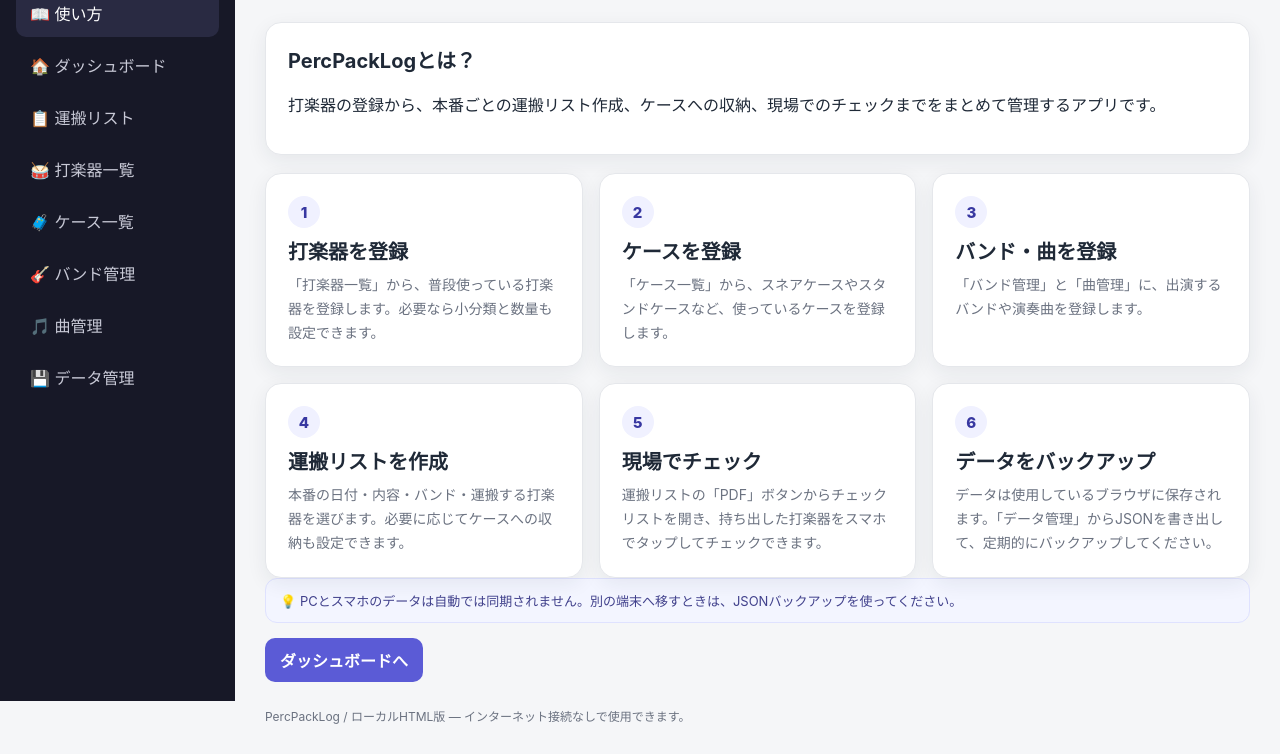
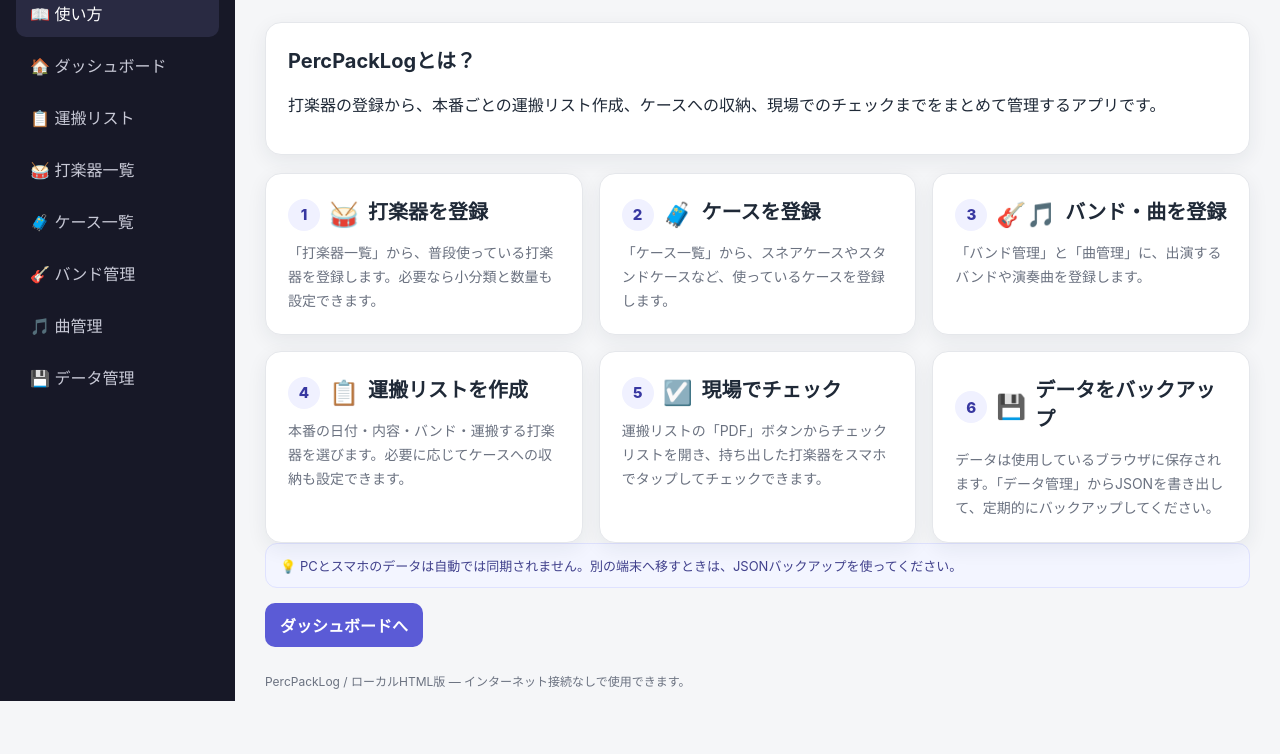
Before and after one commit to yusaku0715/PercPackLog, a plain HTML site: page index.html in a window 1280 px wide. Shown: the part 99-853 px from the top of the page. After the commit the page ends 818 px from the top, so only its background shows below. Drawn offline with Linux system fonts and the light colour scheme.

Commit message:
Add files via upload
説明の画面にアイコンを追加

```diff
--- a/index.html
+++ b/index.html
@@ -62,7 +62,7 @@ label{font-size:13px;font-weight:700;display:block;margin-bottom:6px}
 .close{border:0;background:#f0f1f4;border-radius:50%;width:34px;height:34px;font-size:18px}
 .footer-note{font-size:12px;color:var(--muted);margin-top:25px}
 
-.guide-grid{grid-template-columns:repeat(3,1fr);align-items:stretch}.guide-step{margin-bottom:0}.guide-step h2{margin:8px 0 8px}.guide-step p{margin:0;color:var(--muted);font-size:14px;line-height:1.7}.guide-num{width:32px;height:32px;border-radius:50%;display:flex;align-items:center;justify-content:center;background:#f0f1ff;color:#3838a1;font-weight:800;font-size:15px}
+.guide-grid{grid-template-columns:repeat(3,1fr);align-items:stretch}.guide-step{margin-bottom:0}.guide-step h2{margin:0 0 8px}.guide-step p{margin:0;color:var(--muted);font-size:14px;line-height:1.7}.guide-title{display:flex;align-items:center;gap:9px;margin-bottom:8px}.guide-num{width:32px;height:32px;border-radius:50%;display:flex;align-items:center;justify-content:center;background:#f0f1ff;color:#3838a1;font-weight:800;font-size:15px;flex:0 0 32px}.guide-icon{font-size:24px;line-height:1;display:inline-flex;align-items:center;justify-content:center;min-width:28px}.guide-title h2{flex:1;min-width:0}
 @media(max-width:800px){
  .app{width:100%;min-width:0}
  .sidebar{width:60px;min-width:60px;flex:0 0 60px;padding:14px 6px;overflow:hidden}
@@ -134,12 +134,12 @@ label{font-size:13px;font-weight:700;display:block;margin-bottom:6px}
     <p>打楽器の登録から、本番ごとの運搬リスト作成、ケースへの収納、現場でのチェックまでをまとめて管理するアプリです。</p>
   </div>
   <div class="grid guide-grid">
-    <div class="card guide-step"><div class="guide-num">1</div><h2>打楽器を登録</h2><p>「打楽器一覧」から、普段使っている打楽器を登録します。必要なら小分類と数量も設定できます。</p></div>
-    <div class="card guide-step"><div class="guide-num">2</div><h2>ケースを登録</h2><p>「ケース一覧」から、スネアケースやスタンドケースなど、使っているケースを登録します。</p></div>
-    <div class="card guide-step"><div class="guide-num">3</div><h2>バンド・曲を登録</h2><p>「バンド管理」と「曲管理」に、出演するバンドや演奏曲を登録します。</p></div>
-    <div class="card guide-step"><div class="guide-num">4</div><h2>運搬リストを作成</h2><p>本番の日付・内容・バンド・運搬する打楽器を選びます。必要に応じてケースへの収納も設定できます。</p></div>
-    <div class="card guide-step"><div class="guide-num">5</div><h2>現場でチェック</h2><p>運搬リストの「PDF」ボタンからチェックリストを開き、持ち出した打楽器をスマホでタップしてチェックできます。</p></div>
-    <div class="card guide-step"><div class="guide-num">6</div><h2>データをバックアップ</h2><p>データは使用しているブラウザに保存されます。「データ管理」からJSONを書き出して、定期的にバックアップしてください。</p></div>
+    <div class="card guide-step"><div class="guide-title"><div class="guide-num">1</div><div class="guide-icon">🥁</div><h2>打楽器を登録</h2></div><p>「打楽器一覧」から、普段使っている打楽器を登録します。必要なら小分類と数量も設定できます。</p></div>
+    <div class="card guide-step"><div class="guide-title"><div class="guide-num">2</div><div class="guide-icon">🧳</div><h2>ケースを登録</h2></div><p>「ケース一覧」から、スネアケースやスタンドケースなど、使っているケースを登録します。</p></div>
+    <div class="card guide-step"><div class="guide-title"><div class="guide-num">3</div><div class="guide-icon">🎸🎵</div><h2>バンド・曲を登録</h2></div><p>「バンド管理」と「曲管理」に、出演するバンドや演奏曲を登録します。</p></div>
+    <div class="card guide-step"><div class="guide-title"><div class="guide-num">4</div><div class="guide-icon">📋</div><h2>運搬リストを作成</h2></div><p>本番の日付・内容・バンド・運搬する打楽器を選びます。必要に応じてケースへの収納も設定できます。</p></div>
+    <div class="card guide-step"><div class="guide-title"><div class="guide-num">5</div><div class="guide-icon">☑️</div><h2>現場でチェック</h2></div><p>運搬リストの「PDF」ボタンからチェックリストを開き、持ち出した打楽器をスマホでタップしてチェックできます。</p></div>
+    <div class="card guide-step"><div class="guide-title"><div class="guide-num">6</div><div class="guide-icon">💾</div><h2>データをバックアップ</h2></div><p>データは使用しているブラウザに保存されます。「データ管理」からJSONを書き出して、定期的にバックアップしてください。</p></div>
   </div>
   <div class="notice">💡 PCとスマホのデータは自動では同期されません。別の端末へ移すときは、JSONバックアップを使ってください。</div>
   <div class="toolbar"><button class="btn" onclick="showPage('dashboard')">ダッシュボードへ</button></div>
```
